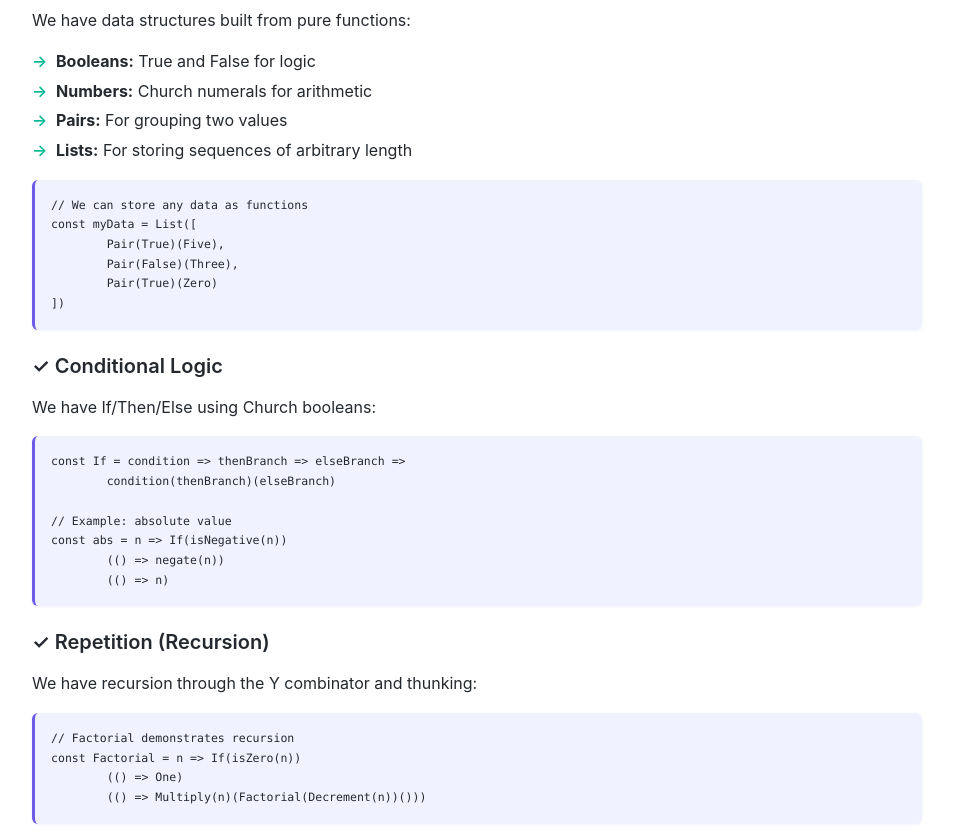
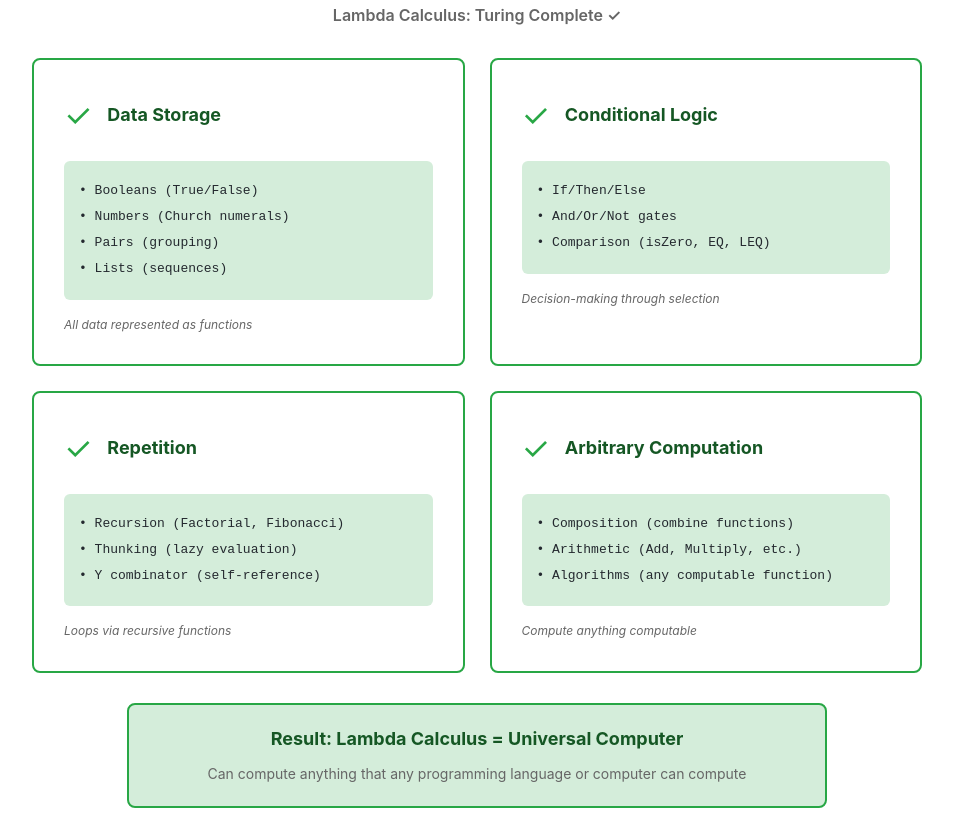
Before and after one commit to mawaha/lambda, a website: page docs/chapters/07-turing-completeness.html in a window 1280 px wide. Shown: the part 828-1660 px from the top of the page, without its empty margins (163-1116 px from the left). Drawn offline with Linux system fonts and the light colour scheme.

Commit message:
feat: add Turing completeness checklist visualization to Chapter 7

```diff
--- a/docs/chapters/07-turing-completeness.html
+++ b/docs/chapters/07-turing-completeness.html
@@ -36,6 +36,78 @@
 	<h2>Lambda Calculus is Turing Complete</h2>
 
 	<p>Let's prove lambda calculus meets all the requirements. We've already built everything we need!</p>
+
+	<div style="padding: 30px 0; margin: 30px 0;">
+		<div style="text-align: center; margin-bottom: 30px; font-size: 16px; color: #666; font-weight: 600;">
+			Lambda Calculus: Turing Complete ✓
+		</div>
+		<div style="display: grid; grid-template-columns: repeat(2, 1fr); gap: 25px; max-width: 900px; margin: 0 auto;">
+			<!-- Data Storage -->
+			<div style="background: white; padding: 30px; border-radius: 8px; border: 2px solid #28a745;">
+				<div style="display: flex; align-items: center; gap: 15px; margin-bottom: 20px;">
+					<div style="font-size: 32px; color: #28a745;">✓</div>
+					<div style="font-size: 18px; font-weight: bold; color: #155724;">Data Storage</div>
+				</div>
+				<div style="background: #d4edda; padding: 15px; border-radius: 6px; margin-bottom: 15px;">
+					<div style="font-family: 'Courier New', monospace; font-size: 13px; margin: 5px 0;">• Booleans (True/False)</div>
+					<div style="font-family: 'Courier New', monospace; font-size: 13px; margin: 5px 0;">• Numbers (Church numerals)</div>
+					<div style="font-family: 'Courier New', monospace; font-size: 13px; margin: 5px 0;">• Pairs (grouping)</div>
+					<div style="font-family: 'Courier New', monospace; font-size: 13px; margin: 5px 0;">• Lists (sequences)</div>
+				</div>
+				<div style="font-size: 12px; color: #666; font-style: italic;">All data represented as functions</div>
+			</div>
+
+			<!-- Conditional Logic -->
+			<div style="background: white; padding: 30px; border-radius: 8px; border: 2px solid #28a745;">
+				<div style="display: flex; align-items: center; gap: 15px; margin-bottom: 20px;">
+					<div style="font-size: 32px; color: #28a745;">✓</div>
+					<div style="font-size: 18px; font-weight: bold; color: #155724;">Conditional Logic</div>
+				</div>
+				<div style="background: #d4edda; padding: 15px; border-radius: 6px; margin-bottom: 15px;">
+					<div style="font-family: 'Courier New', monospace; font-size: 13px; margin: 5px 0;">• If/Then/Else</div>
+					<div style="font-family: 'Courier New', monospace; font-size: 13px; margin: 5px 0;">• And/Or/Not gates</div>
+					<div style="font-family: 'Courier New', monospace; font-size: 13px; margin: 5px 0;">• Comparison (isZero, EQ, LEQ)</div>
+				</div>
+				<div style="font-size: 12px; color: #666; font-style: italic;">Decision-making through selection</div>
+			</div>
+
+			<!-- Repetition -->
+			<div style="background: white; padding: 30px; border-radius: 8px; border: 2px solid #28a745;">
+				<div style="display: flex; align-items: center; gap: 15px; margin-bottom: 20px;">
+					<div style="font-size: 32px; color: #28a745;">✓</div>
+					<div style="font-size: 18px; font-weight: bold; color: #155724;">Repetition</div>
+				</div>
+				<div style="background: #d4edda; padding: 15px; border-radius: 6px; margin-bottom: 15px;">
+					<div style="font-family: 'Courier New', monospace; font-size: 13px; margin: 5px 0;">• Recursion (Factorial, Fibonacci)</div>
+					<div style="font-family: 'Courier New', monospace; font-size: 13px; margin: 5px 0;">• Thunking (lazy evaluation)</div>
+					<div style="font-family: 'Courier New', monospace; font-size: 13px; margin: 5px 0;">• Y combinator (self-reference)</div>
+				</div>
+				<div style="font-size: 12px; color: #666; font-style: italic;">Loops via recursive functions</div>
+			</div>
+
+			<!-- Arbitrary Computation -->
+			<div style="background: white; padding: 30px; border-radius: 8px; border: 2px solid #28a745;">
+				<div style="display: flex; align-items: center; gap: 15px; margin-bottom: 20px;">
+					<div style="font-size: 32px; color: #28a745;">✓</div>
+					<div style="font-size: 18px; font-weight: bold; color: #155724;">Arbitrary Computation</div>
+				</div>
+				<div style="background: #d4edda; padding: 15px; border-radius: 6px; margin-bottom: 15px;">
+					<div style="font-family: 'Courier New', monospace; font-size: 13px; margin: 5px 0;">• Composition (combine functions)</div>
+					<div style="font-family: 'Courier New', monospace; font-size: 13px; margin: 5px 0;">• Arithmetic (Add, Multiply, etc.)</div>
+					<div style="font-family: 'Courier New', monospace; font-size: 13px; margin: 5px 0;">• Algorithms (any computable function)</div>
+				</div>
+				<div style="font-size: 12px; color: #666; font-style: italic;">Compute anything computable</div>
+			</div>
+		</div>
+		<div style="text-align: center; margin-top: 30px; padding: 20px; background: #d4edda; border-radius: 8px; max-width: 700px; margin-left: auto; margin-right: auto; border: 2px solid #28a745;">
+			<div style="font-size: 18px; font-weight: bold; color: #155724; margin-bottom: 10px;">
+				Result: Lambda Calculus = Universal Computer
+			</div>
+			<div style="font-size: 14px; color: #666;">
+				Can compute anything that any programming language or computer can compute
+			</div>
+		</div>
+	</div>
 
 	<h3>✓ Data Storage</h3>
 
```
